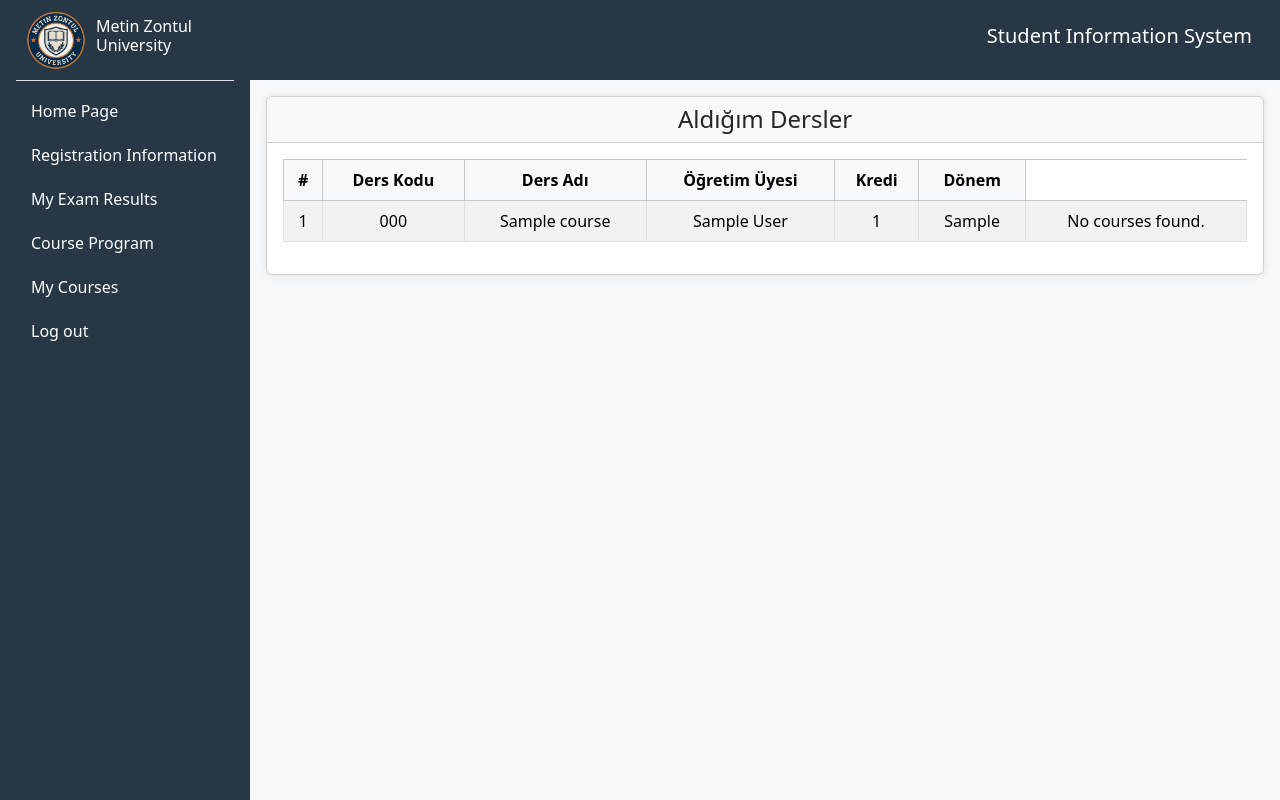
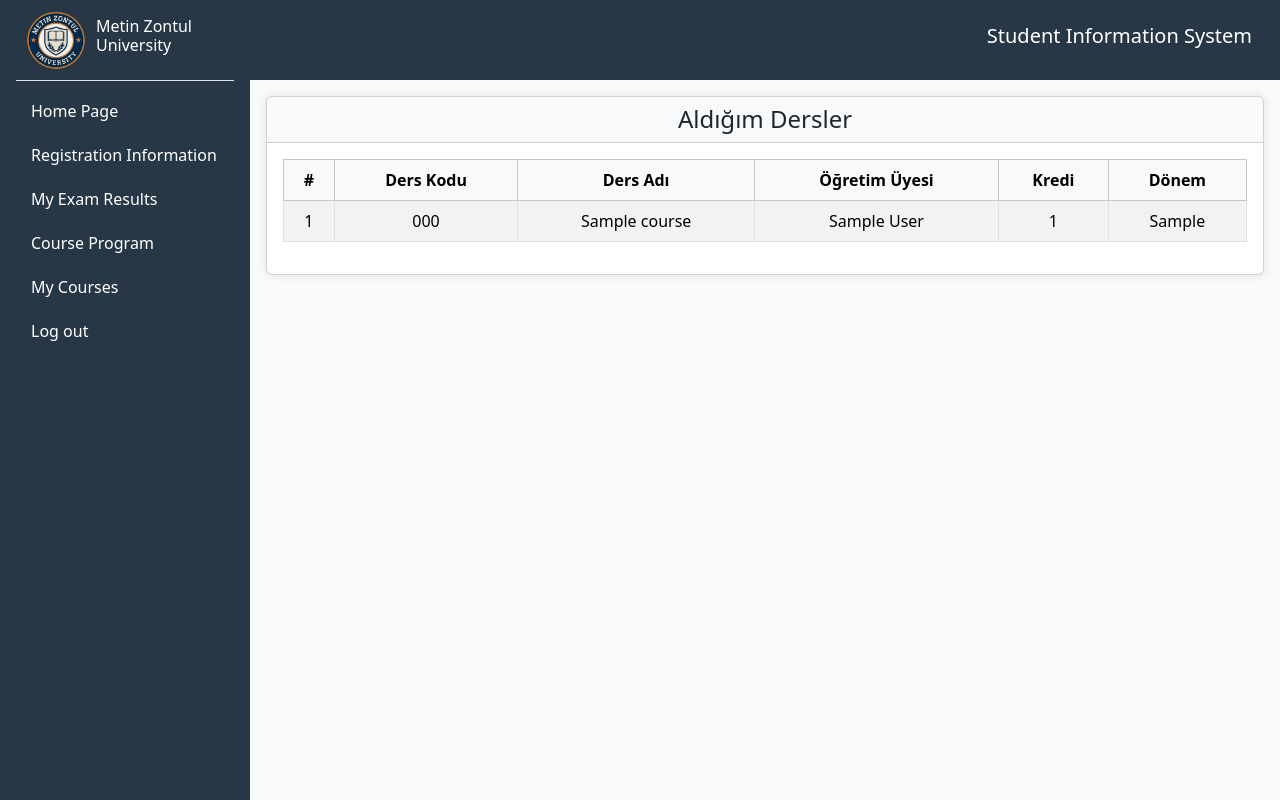
Before and after one commit to kadrzeybek/University_student_information_system_web_project, a Django app: template students/templates/students/my_courses.html in a window 1280 px wide. Run offline with Django 5.2, Linux system fonts and the light colour scheme; the template is opened without the code that fills it: values that come from a table or form of the project are taken from there, others are empty; tables that the repository leaves empty hold one stand-in row (values such as "Sample post").

Commit message:
minor changes

```diff
--- a/students/templates/students/my_courses.html
+++ b/students/templates/students/my_courses.html
@@ -36,7 +36,10 @@
                             <td>{{ enrollment.course.instructor.first_name }} {{ enrollment.course.instructor.last_name }}</td>
                             <td>{{ enrollment.course.credits }}</td>
                             <td>{{ enrollment.course.semester}}</td>
-                            <td colspan="6">No courses found.</td>
+                        </tr>
+                        {% empty %}
+                        <tr>
+                            <td colspan="6">No enrollments found.</td>
                         </tr>
                         {% endfor %}
                     </tbody>
```
